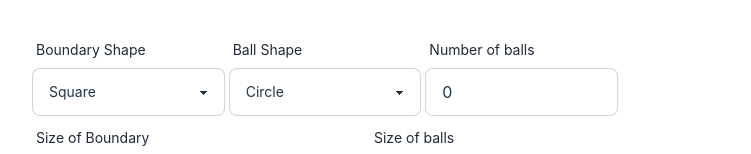
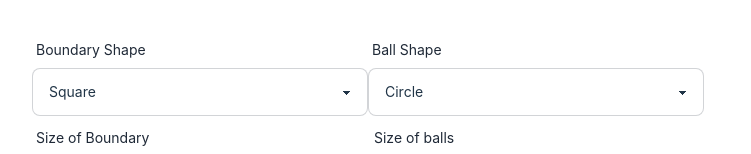
Before and after one commit to AlexanderBeck0/bounce-simulator, a React (Vite) app: page / in a window 1280 px wide. Shown: the top 154 px of the page, without its empty margins (272-1023 px from the left). Built offline with nearby package versions, Linux system fonts and the light colour scheme.

Commit message:
Removed adding random balls

```diff
--- a/src/App.tsx
+++ b/src/App.tsx
@@ -20,7 +20,6 @@ export type Force = {
 export default function App() {
 	const [currentShape, setCurrentShape] = useState<Shape>("Square");
 	const [currentBallShape, setCurrentBallShape] = useState<Shape>("Circle");
-	const [currentBallCount, setCurrentBallCount] = useState<number>(0);
 	const [currentBallSize, setCurrentBallSize] = useState<number>(5);
 	const [currentBoundarySize, setCurrentBoundarySize] = useState<number>(100);
 	const [segments, setSegments] = useState<number>(30);
@@ -28,7 +27,6 @@ export default function App() {
 	const [isCollisionRaysEnabled, setIsCollisionRaysEnabled] = useState<boolean>(false);
 	const [isBallDroppingEnabled, setIsBallDroppingEnabled] = useState<boolean>(false)
 	const ballsRef = useRef<Ball[]>([]);
-	// const collisionsRef = useRef<boolean[]>([true, true]);
 	const forcesRef = useRef<Force[]>([
 		{
 			name: "Gravity",
@@ -76,64 +74,22 @@ export default function App() {
 		}
 	}
 
-	// function addCollision(collisionIndex: number) {
-	// 	throw "not finished"
-	// }
-
 	/**
 	 * Adds a ball to {@link ballsRef}
 	 * @param ball The ball to add
 	 */
 	function addBall(ball: Ball) {
 		ballsRef.current.push(ball);
-		// if (ball.isUserDropped) setNumberOfUserDropped(numberOfUserDropped + 1);
 	}
-
-	// /**
-	//  * Removes all the computer dropped balls. Determined using {@link Ball.isUserDropped}
-	//  * @param count The number of computer dropped balls to remove
-	//  */
-	// function removeComputerDroppedBalls(count: number): void {
-	// 	let removeCount = count;
-	// 	console.log("Remove count: ", removeCount);
-	// 	console.log("Before removal: ", ballsRef.current);
-	// 	ballsRef.current = ballsRef.current.filter(ball => {
-	// 		if (!ball.isUserDropped && removeCount > 0) {
-	// 			removeCount--;
-	// 			return false;
-	// 		}
-	// 		return true;
-	// 	});
-	// 	console.log("After removal: ", ballsRef.current);
-	// }
-
-	// /**
-	//  * @returns The number of balls to add
-	//  */
-	// function removeComputerDroppedOrGetNumOfBallsToAdd(): number {
-	// 	// Update numberOfUserDropped
-	// 	const userDropCount = ballsRef.current.filter(ball => ball.isUserDropped).length;
-	// 	console.log("User drop count: ", userDropCount);
-	// 	const computerDroppedCount = ballsRef.current.length - userDropCount;
-	// 	console.log("Computer drop count: ", computerDroppedCount)
-	// 	if (computerDroppedCount > currentBallCount) {
-	// 		removeComputerDroppedBalls(computerDroppedCount - currentBallCount);
-	// 		return 0;
-	// 	} else if (computerDroppedCount < currentBallCount) {
-	// 		const addCount = currentBallCount - computerDroppedCount;
-	// 		console.log("Add count: ", addCount);
-	// 		return addCount;
-	// 	}
-	// 	return 0;
-	// }
 
 	/**
 	 * Removes balls from {@link ballsRef}
 	 * @param index The zero-based location in the array from which to start removing balls.
 	 * @param count The number of balls to remove.
 	 */
-	function removeBalls(index: number, count: number) {
+	function removeBalls(index: number, count: number): Ball[] {
 		ballsRef.current.splice(index, count);
+		return ballsRef.current;
 	}
 
 	/**
@@ -141,7 +97,6 @@ export default function App() {
 	 */
 	function clearBalls() {
 		removeBalls(0, ballsRef.current.length);
-		setCurrentBallCount(0);
 	}
 
 	return (
@@ -149,7 +104,6 @@ export default function App() {
 			<div>
 				<OptionsUI changeShape={setCurrentShape}
 					changeBallShape={setCurrentBallShape}
-					changeBallCount={setCurrentBallCount}
 					changeBallSize={setCurrentBallSize}
 					changeBoundarySize={setCurrentBoundarySize}
 					changeSegments={setSegments}
@@ -163,7 +117,6 @@ export default function App() {
 					boundaryShapes={BoundaryShapes}
 					currentShape={currentShape}
 					currentBallShape={currentBallShape}
-					currentBallCount={currentBallCount}
 					currentBallSize={currentBallSize}
 					currentBoundarySize={currentBoundarySize}
 					segments={segments}
@@ -179,12 +132,10 @@ export default function App() {
 					addForce={addForce}
 					addBall={addBall}
 					removeBalls={removeBalls}
-					// addOrRemoveBalls={removeComputerDroppedOrGetNumOfBallsToAdd}
 					balls={ballsRef.current}
 					shape={currentShape}
 					segments={segments}
 					ballShape={currentBallShape}
-					ballCount={currentBallCount}
 					ballSize={currentBallSize}
 					boundarySize={currentBoundarySize}
 					isRaycastingEnabled={isRaycastingEnabled}
--- a/src/components/OptionsUI.tsx
+++ b/src/components/OptionsUI.tsx
@@ -7,7 +7,6 @@ import { P5CanvasInstance } from "@p5-wrapper/react";
 interface OptionsUIProps {
     changeShape: (newShape: BoundaryShape) => void;
     changeBallShape: (newShape: Shape) => void;
-    changeBallCount: (newCount: number) => void;
     changeBallSize: (newSize: number) => void;
     changeBoundarySize: (newSize: number) => void;
     changeSegments: (newCount: number) => void;
@@ -21,7 +20,6 @@ interface OptionsUIProps {
     boundaryShapes: BoundaryShape[]
     currentShape?: BoundaryShape;
     currentBallShape?: Shape;
-    currentBallCount?: number;
     currentBallSize?: number;
     currentBoundarySize?: number;
     segments?: number;
@@ -187,8 +185,7 @@ export default function OptionsUI(props: OptionsUIProps): JSX.Element {
         <div className={props.className}>
             <div className="flex flex-col max-w-2xl">
                 <div className="flex flex-nowrap items-center mb-1">
-                    <div className="flex space-x-1">
-                        <div className={`flex flex-col ${props.currentShape === "Circle" ? "basis-1/4" : "basis-1/3"}`}>
+                    <div className={`flex flex-col ${props.currentShape === "Circle" ? "basis-1/3" : "basis-1/2"}`}>
                         <div className="label">
                             <span className="label-text">Boundary Shape</span>
                         </div>
@@ -201,7 +198,7 @@ export default function OptionsUI(props: OptionsUIProps): JSX.Element {
                             })}
                         </select>
                     </div>
-                        <div className={`flex flex-col flex-initial basis-1/4 ${props.currentShape === "Circle" ? "visible" : "hidden"}`}>
+                    {props.currentShape === "Circle" && (<div className={"flex flex-col flex-initial basis-1/3"}>
                         <div className="label">
                             <span className="label-text">Segments</span>
                         </div>
@@ -213,8 +210,8 @@ export default function OptionsUI(props: OptionsUIProps): JSX.Element {
                                 props.changeSegments(val.currentTarget.valueAsNumber);
                             }}
                             autoComplete="off" />
-                        </div>
-                        <div className={`flex flex-col ${props.currentShape === "Circle" ? "basis-1/4" : "basis-1/3"}`}>
+                    </div>)}
+                    <div className={`flex flex-col ${props.currentShape === "Circle" ? "basis-1/3" : "basis-1/2"}`}>
                         <div className="label">
                             <span className="label-text">Ball Shape</span>
                         </div>
@@ -227,20 +224,6 @@ export default function OptionsUI(props: OptionsUIProps): JSX.Element {
                                 return <option key={index} value={shape as Shape}>{shape}</option>
                             })}
                         </select>
-                        </div>
-                        <div className={`flex flex-col ${props.currentShape === "Circle" ? "basis-1/4" : "basis-1/3"}`}>
-                            <div className="label">
-                                <span className="label-text">Number of balls</span>
-                            </div>
-                            <input type="number" placeholder="Number of balls"
-                                className="input input-bordered w-full"
-                                value={props.currentBallCount} min={0}
-                                onChange={(val) => {
-                                    forceMinimumOfZero(val);
-                                    props.changeBallCount(val.currentTarget.valueAsNumber)
-                                }}
-                                autoComplete="off" />
-                        </div>
                     </div>
                 </div>
                 <div className="flex flex-row flex-nowrap space-x-1">
@@ -310,9 +293,6 @@ export default function OptionsUI(props: OptionsUIProps): JSX.Element {
                         </div>
                     </CheckboxList>
                 </div>
-                {/*<div className="flex-initial flex-nowrap">
-                    <CheckboxList title="Open Collisions" openTitle="Close Collisions" checkboxes={props.collisions} onCheckboxChange={handleCheckboxChange} />
-                </div>*/}
                 <div className="flex flex-row flex-nowrap mt-1 select-none space-x-1">
                     <label className="label basis-1/3 cursor-pointer items-center border border-base-300 rounded-md hover:bg-gray-200 active:bg-gray-300 transition-colors duration-200">
                         <span className="label-text">Enable Ray-casting lines</span>
--- a/src/components/p5/Ball.ts
+++ b/src/components/p5/Ball.ts
@@ -55,9 +55,11 @@ export default class Ball {
     }
 
     public display(): void {
+        this.p5.push();
         this.p5.noStroke();
         this.p5.fill(0);
         this.drawer.draw(this.shape, this.position, this.size);
+        this.p5.pop();
     }
 
     // #region Movement
@@ -129,7 +131,7 @@ export default class Ball {
         // Update the max velocity
         if (this.maxVelocity.mag() < this.velocity.mag()) {
             this.maxVelocity = this.velocity.copy();
-            console.log(this.maxVelocity.mag())
+            // console.log(this.maxVelocity.mag())
         }
 
         this.acceleration.mult(0);
@@ -141,7 +143,7 @@ export default class Ball {
             const collision = this.edgeIntersectsPoint(vertices[i], vertices[j], nextPosition, this.size, enableRaycasting);
             if (collision) {
                 const edge = Vector.sub(vertices[j], vertices[i]);
-                const normal = this.p5.createVector(-edge.y, -edge.x).normalize();
+                const normal = this.p5.createVector(-edge.y, edge.x).normalize();
                 return { collided: true, normal: normal };
             }
         }
@@ -244,8 +246,8 @@ export default class Ball {
                     ball.velocity.add(adjustedBallVelocity);
                     ball.position.sub(adjustedBallPosition);
                 }
+            }
 
-            }
         }
     }
     // #endregion
--- a/src/components/p5/Drawer.ts
+++ b/src/components/p5/Drawer.ts
@@ -65,11 +65,13 @@ export default class Drawer {
      */
     private drawCircle(position: Vector, size: number, segments?: number): Vector[] {
         const circleVertices = this.calculateVertices("Circle", position, size, segments);
+        this.p5.push();
         this.p5.beginShape();
         for (let i = 0; i < circleVertices.length; i++) {
             this.p5.vertex(circleVertices[i].x, circleVertices[i].y);
         }
         this.p5.endShape(this.p5.CLOSE);
+        this.p5.pop();
         return circleVertices;
     }
 
```
Also changed, not shown: src/components/P5Canvas.tsx (+5 -22 lines). Lines whose indentation alone changed are shown as unchanged.
